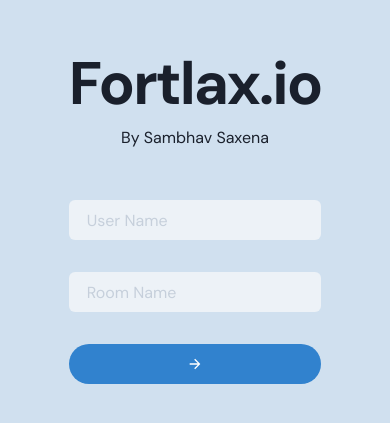
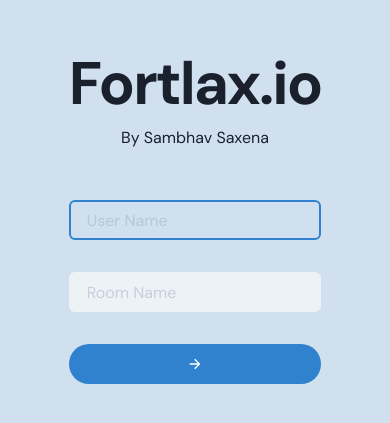
Before and after one commit to sambhavsaxena/syntext, a React (Create React App) app: page / in a window 390 px wide. Shown: the part 187-610 px from the top of the page. Built offline with nearby package versions, Linux system fonts and the light colour scheme; no server answers.

Commit message:
made more responsive

```diff
--- a/src/components/Chat/Chat.js
+++ b/src/components/Chat/Chat.js
@@ -107,7 +107,7 @@ const Chat = () => {
                 }
             </ScrollToBottom>
             <div className='form'>
-                <input type="text" placeholder='Enter message' value={message} onChange={handleChange} onKeyDown={handleKeyDown} style={{ paddingRight: '60px' }} />
+                <input type="text" autoFocus placeholder='Enter message' value={message} onChange={handleChange} onKeyDown={handleKeyDown} style={{ paddingRight: '60px' }} />
                 <IconButton colorScheme='green' isRound='true' icon={<RiSendPlaneFill />} onClick={handleSendMessage} disabled={message === '' || message === ' ' ? true : false}>Send</IconButton>
             </div>
         </Flex>
--- a/src/components/Chat/Chat.scss
+++ b/src/components/Chat/Chat.scss
@@ -69,8 +69,8 @@
             flex: 1;
         }
        .messages > div{
-        min-height:100vh;
-        max-height:100vh;
+        min-height:76vh;
+        max-height:76vh;
     }
     }
 }
--- a/src/components/Login/Login.js
+++ b/src/components/Login/Login.js
@@ -30,7 +30,7 @@ const Login = () => {
         }
     }
 
-    //Emits the login event and if successful redirects to chat and saves user data
+    //Emits the login event and if successful redirects to chat
     const handleClick = () => {
         socket.emit('login', { name, room }, error => {
             if (error) {
@@ -61,7 +61,7 @@ const Login = () => {
             <Heading as="h1" size="4xl" textAlign='center' mb='8' fontFamily='DM Sans' fontWeight='600' letterSpacing='-2px'>Fortlax.io</Heading>
             <Footer />
             <Flex className="form" gap='1rem' flexDirection={{ base: "column", md: "row" }} style={{ marginTop: '50px' }}>
-                <Input onKeyDown={handleKeyDown} variant='filled' mr={{ base: "0", md: "4" }} mb={{ base: "4", md: "0" }} type="text" placeholder='User Name' value={name} onChange={e => setName(e.target.value)} />
+                <Input onKeyDown={handleKeyDown} variant='filled' mr={{ base: "0", md: "4" }} mb={{ base: "4", md: "0" }} type="text" placeholder='User Name' autoFocus value={name} onChange={e => setName(e.target.value)} />
                 <Input onKeyDown={handleKeyDown} variant='filled' mr={{ base: "0", md: "4" }} mb={{ base: "4", md: "0" }} type="text" placeholder='Room Name' value={room} onChange={e => setRoom(e.target.value)} />
                 <IconButton colorScheme='blue' isRound='true' icon={<RiArrowRightLine />} onClick={handleClick}></IconButton>
             </Flex>
```
